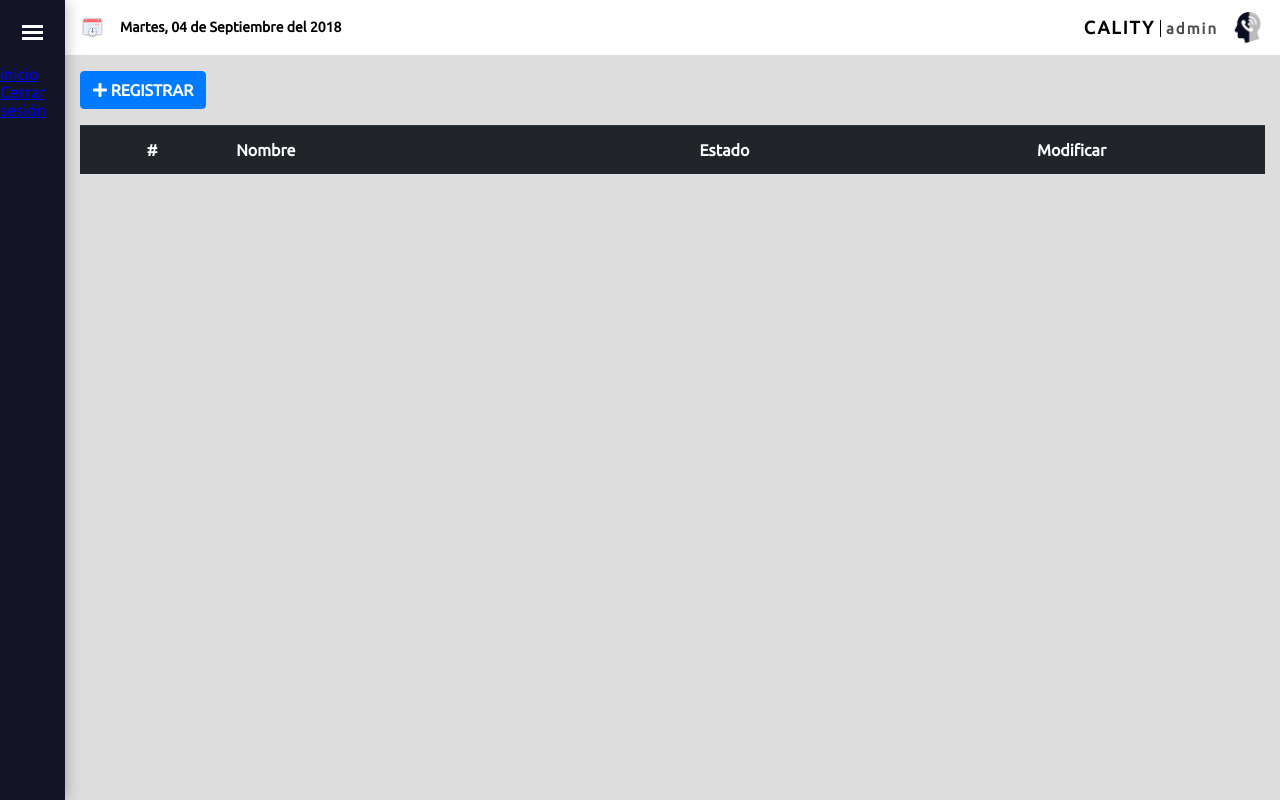
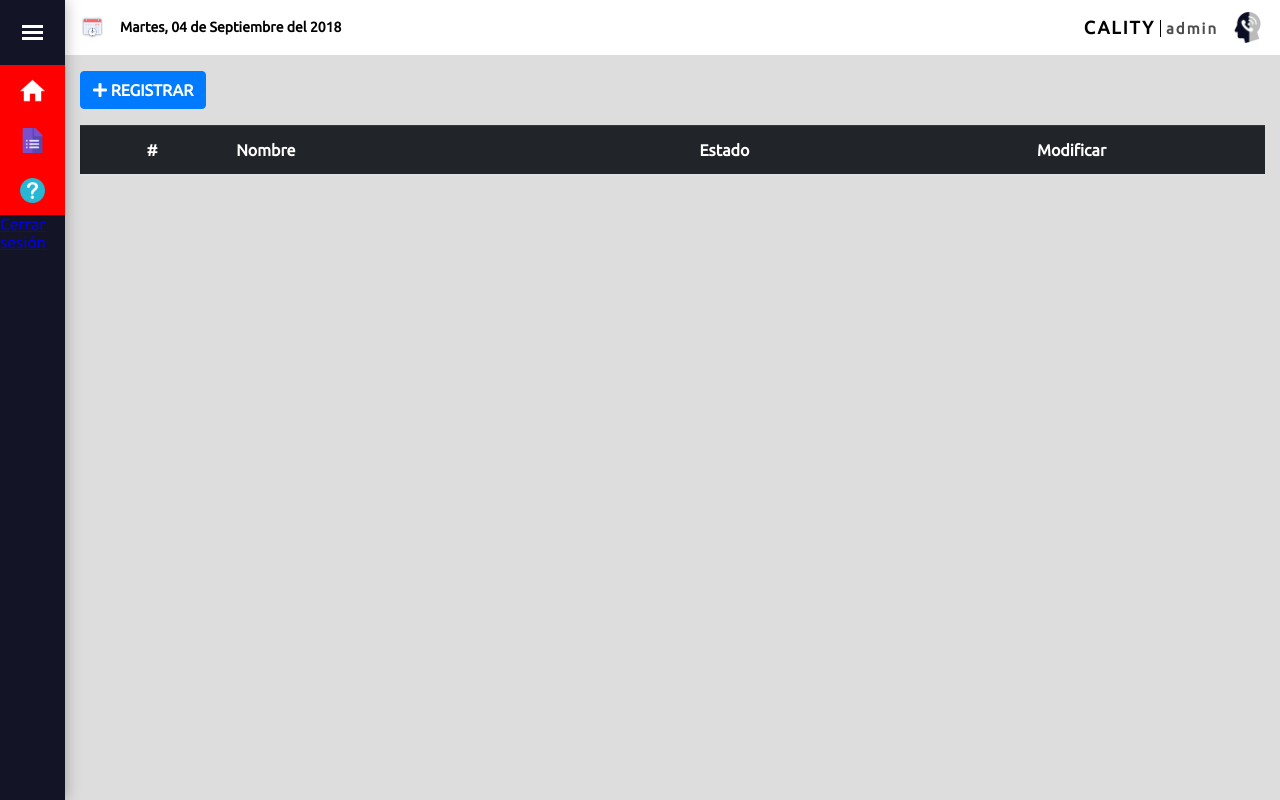
Before and after one commit to Petanology/Cality, a PHP site: page /inicio.php in a window 1280 px wide. Run offline with PHP 8.4, Linux system fonts and the light colour scheme; the visitor is signed in with stand-in values (Sample User, id 1); some libraries are stand-ins or nearby versions.

Commit message:
Primera version del menu multi-visual

```diff
--- a/vista/css/inicio.css
+++ b/vista/css/inicio.css
@@ -6,7 +6,7 @@ body {
     overflow: auto;
     position: absolute;
     width: 100%;
-    min-width: 340px;
+    min-width: 500px;
     height: 100vh;
     min-height: 500px;
 }
@@ -104,6 +104,7 @@ body {
         top: 65px;
         left: 0;
     }
+
 
     .contenedor-derecha {
         width: calc(100% - 65px);
@@ -220,6 +221,103 @@ body {
 }
 
 
+/* ************************************************* */
+/* ********************* MENÚ ********************** */
+
+
+ul {
+    list-style-type: none;
+}
+
+
+.lista-menu {
+    position: relative;
+    width: 100%;
+    height: auto;
+}
+
+
+.item-lista-menu {
+    background-color: red;
+    width: 65px;
+    height: 50px;
+}
+
+
+.item-lista-menu a {
+    display: inline-block;
+    width: 100%;
+    height: 100%;
+    color: #FFF;
+    text-decoration: none;
+    position: relative;
+}
+
+.cont-img {
+    position: relative;
+    width: 65px;
+    height: 100%;
+}
+
+
+.item-lista-menu img {
+    width: 25px;
+    height: 25px;
+    position: absolute;
+    top: 13px;
+    left: 20px;
+}
+
+.item-lista-menu ul {
+    position: absolute;
+    top: 8px;
+    left: 65px;
+    /*
+    display: inline-block;
+    position: absolute;
+    top: 0;
+    right: 0;*/
+}
+
+
+ul.modo-tooltip a{
+    overflow: hidden;
+}
+
+
+ul.modo-tooltip li a:hover ul li{
+    opacity: 1;
+}
+
+
+ul.modo-tooltip li a ul li {
+    opacity: 0;
+    padding: 10px;
+    border-radius: 5px;
+    background-color: rgba(0, 0, 0, 0.89);
+    font-weight: bold;
+    margin-left: 5px;
+    -webkit-transition: 0.3s;
+    -o-transition: 0.3s;
+    transition: 0.3s;
+}
+
+
+
+/* AQUI ASASDSDSAS
+.item-lista-menu a tooltip {
+    width: 27px;
+    height: 27px;
+    position: absolute;
+    top: 17px;
+    left: 19px;
+    background-color: red;
+}*/
+
+
+/* ************************************************* */
+
+
 @media screen and (max-width : 555px){
     .calendario {
         display: none;
--- a/vista/inicio.php
+++ b/vista/inicio.php
@@ -58,8 +58,50 @@
                 ?>
 
                 <!-- Links Principales -->
-                <ul>
-                    <li><a href="#">inicio</a></li>
+                <ul class="lista-menu modo-tooltip">
+                    <li class="item-lista-menu">
+                        <a href="inicio.php">
+                            <!-- Icono -->
+                            <div class="cont-img">
+                                <img src="img/home-button.png" alt="icono de inicio">
+                            </div>
+
+                            <!-- Texto -->
+                            <ul>
+                                <li>Inicio</li>
+                            </ul>
+                        </a>
+                    </li>
+
+
+                    <li class="item-lista-menu">
+                        <a href="inicio.php">
+                            <!-- Icono -->
+                            <div class="cont-img">
+                                <img src="img/forms%20(1).png" alt="icono de documentos">
+                            </div>
+
+                            <!-- Texto -->
+                            <ul>
+                                <li>Registros</li>
+                            </ul>
+                        </a>
+                    </li>
+
+
+                    <li class="item-lista-menu">
+                        <a href="inicio.php">
+                            <!-- Icono -->
+                            <div class="cont-img">
+                                <img src="img/question.png" alt="icono de ayuda">
+                            </div>
+
+                            <!-- Texto -->
+                            <ul>
+                                <li>Ayuda</li>
+                            </ul>
+                        </a>
+                    </li>
                     <!--
                     <li><a href="#">registros</a></li>
                     <li><a href="#">reportes</a></li>
```
Also changed, not shown: vista/img/home-button.png (added).
